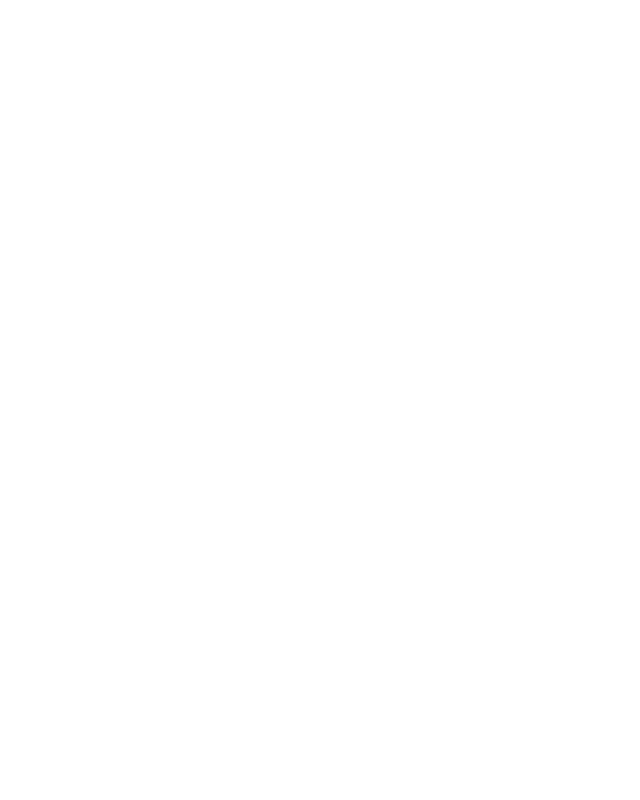
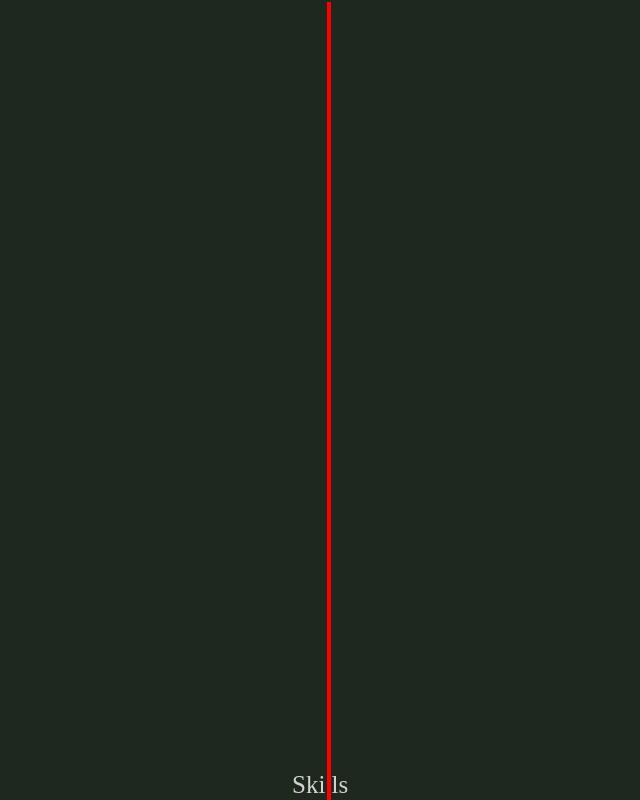
Before and after one commit to ikhyeons/Home, a React (Vite) app: page / in a window 1280 px wide. Shown: the top 800 px of the page, without its empty margins (581-1221 px from the left). Built offline with nearby package versions, Linux system fonts and the light colour scheme.

Commit message:
Update : 선 애니메이션 추가 및 첫 페이지 완료.

```diff
--- a/package.json
+++ b/package.json
@@ -12,6 +12,7 @@
   "dependencies": {
     "react": "^18.2.0",
     "react-dom": "^18.2.0",
+    "recoil": "^0.7.7",
     "styled-components": "^6.1.1"
   },
   "devDependencies": {
--- a/src/App.tsx
+++ b/src/App.tsx
@@ -1,5 +1,19 @@
+import Line from "./Components/Line";
+import Wrap from "./Components/Wrap";
+import { useRecoilState } from "recoil";
+import { AisWheelReady } from "./utils/recoilStore";
 function App() {
-  return <></>;
+  const [isWheelReady, setIsWheelReady] = useRecoilState(AisWheelReady);
+  const linePosition = [
+    [0, 300, 700],
+    [90, 0, -910],
+  ];
+  return (
+    <>
+      <Line r={90} ls={0} ts={-910} />
+      <Wrap />
+    </>
+  );
 }
 
 export default App;
--- /dev/null
+++ b/src/Components/Line.tsx
@@ -0,0 +1,26 @@
+import styled from "styled-components";
+import { drawLine, FadeIn } from "./animation";
+
+const SLine = styled.div<{ r: number; ls: number; ts: number }>`
+  height: 4px;
+  background-color: red;
+  transform-origin: left;
+  rotate: ${(props) => props.r}deg;
+  width: ${(props) =>
+    props.r > 90 && props.r <= 270
+      ? `min(calc(100vh / ${Math.cos(
+          (props.r * Math.PI) / 180
+        )} * (-1)), 1920px)`
+      : `min(calc(100vw / ${Math.cos((props.r * Math.PI) / 180)}), 1920px)`};
+  position: absolute;
+  transform: translate(${(props) => props.ls}px, ${(props) => props.ts}px);
+  animation: ${drawLine} 1.5s ease-out, ${FadeIn} 1s linear;
+  transition: rotate 2s, transform 2s;
+`;
+
+function Line({ r, ls, ts }: { r: number; ls: number; ts: number }) {
+  console.log(r);
+  return <SLine r={r} ls={ls} ts={ts} />;
+}
+
+export default Line;
--- /dev/null
+++ b/src/Components/Phase1.tsx
@@ -0,0 +1,28 @@
+import styled from "styled-components";
+import { SAbsoluteDiv, SAbsoluteSpan } from "./commonStyledComponent";
+
+const SSpan = styled.span`
+  margin: 0 10px;
+  color: grey;
+`;
+
+function Phase1() {
+  return (
+    <>
+      <SAbsoluteSpan style={{ fontSize: "30px" }} left={300} top={650}>
+        성익현 | FrontEnd Developer
+      </SAbsoluteSpan>
+      <SAbsoluteSpan right={10} top={675}>
+        Introduce
+      </SAbsoluteSpan>
+      <SAbsoluteDiv left={290} top={705}>
+        <SSpan>1999. 11. 23</SSpan>
+        <SSpan>경상국립대 전자공학과</SSpan>
+        <SSpan>경상남도 마산</SSpan>
+        <SSpan>skantrkwl789@naver.com</SSpan>
+      </SAbsoluteDiv>
+    </>
+  );
+}
+
+export default Phase1;
--- /dev/null
+++ b/src/Components/Phase2.tsx
@@ -0,0 +1,19 @@
+import {
+  SAbsoluteDiv,
+  SAbsoluteSpan,
+} from "../Components/commonStyledComponent";
+function Phase2() {
+  return (
+    <>
+      <SAbsoluteSpan
+        style={{ fontSize: "25px", color: "lightgrey" }}
+        left={873}
+        bottom={1}
+      >
+        Ski ls
+      </SAbsoluteSpan>
+    </>
+  );
+}
+
+export default Phase2;
--- /dev/null
+++ b/src/Components/Wrap.tsx
@@ -0,0 +1,36 @@
+import Phase1 from "./Phase1";
+import styled from "styled-components";
+import { useState, useEffect } from "react";
+import Phase2 from "./Phase2";
+import { useRecoilState } from "recoil";
+import { AisWheelReady } from "../utils/recoilStore";
+const SWrap = styled.section`
+  background: rgb(30, 40, 30);
+  height: 100dvh;
+  width: 100dvw;
+  overflow: hidden;
+`;
+
+function Wrap() {
+  const [phase, setPhase] = useState(2);
+  const [isWheelReady, setIsWheelReady] = useRecoilState(AisWheelReady);
+  useEffect(() => {
+    setTimeout(() => {
+      setIsWheelReady(true);
+    }, 1000);
+  }, []);
+  return (
+    <SWrap
+      onWheel={(e) => {
+        if (isWheelReady) {
+          if (e.deltaY > 0) console.log("down");
+          else console.log("up");
+        }
+      }}
+    >
+      {phase == 1 ? <Phase1 /> : phase == 2 ? <Phase2 /> : null}
+    </SWrap>
+  );
+}
+
+export default Wrap;
--- /dev/null
+++ b/src/Components/animation.ts
@@ -0,0 +1,47 @@
+import { keyframes } from "styled-components";
+
+export const drawLine = keyframes<{ r: number }>`
+  0% {
+    width : 0px;
+  }
+
+  100% {
+    width: ${(props) =>
+      props.r > 90 && props.r <= 270
+        ? `calc(100vh / ${Math.cos((props.r * Math.PI) / 180)} * (-1))`
+        : `calc(100vw / ${Math.cos((props.r * Math.PI) / 180)})`};
+  }
+`;
+
+export const FadeIn = keyframes`
+  0% {
+    opacity : 0.3;
+  }
+  100% {
+    opacity : 1;
+  }
+`;
+
+export const FadeUp = keyframes`
+  0% {
+    opacity : 0;
+    transform : translateY(10px);
+  }
+  100% {
+    opacity : 1;
+    transform : translateY(0px);
+  }
+`;
+
+export const FadeinLeft = keyframes`
+  0% {
+    opacity : 0;
+    transform : translateX(-10px);
+  }
+  100% {
+    opacity : 1;
+    transform : translateX(0px);
+  }
+`;
+
+export default {};
--- /dev/null
+++ b/src/Components/commonStyledComponent.ts
@@ -0,0 +1,28 @@
+import styled from "styled-components";
+
+export const SAbsoluteDiv = styled.div<{
+  left?: number;
+  top?: number;
+  right?: number;
+  bottom?: number;
+}>`
+  position: absolute;
+  ${(props) => (props.left ? `left: ${props.left}px` : null)};
+  ${(props) => (props.right ? `right: ${props.right}px` : null)};
+  ${(props) => (props.top ? `top: ${props.top}px` : null)};
+  ${(props) => (props.bottom ? `bottom: ${props.bottom}px` : null)};
+`;
+export const SAbsoluteSpan = styled.span<{
+  left?: number;
+  top?: number;
+  right?: number;
+  bottom?: number;
+}>`
+  position: absolute;
+  ${(props) => (props.left ? `left: ${props.left}px` : null)};
+  ${(props) => (props.right ? `right: ${props.right}px` : null)};
+  ${(props) => (props.top ? `top: ${props.top}px` : null)};
+  ${(props) => (props.bottom ? `bottom: ${props.bottom}px` : null)};
+`;
+
+export default {};
--- a/src/main.css
+++ b/src/main.css
@@ -2,9 +2,11 @@
   margin: 0px;
   padding: 0px;
   box-sizing: border-box;
+  color: white;
 }
 body {
   overflow-x: hidden;
+  overflow-y: hidden;
 }
 li {
   list-style: none;
--- a/src/main.tsx
+++ b/src/main.tsx
@@ -2,9 +2,12 @@
 import ReactDOM from "react-dom/client";
 import App from "./App.tsx";
 import "./main.css";
+import { RecoilRoot } from "recoil";
 
 ReactDOM.createRoot(document.getElementById("root")!).render(
   <React.StrictMode>
-    <App />
+    <RecoilRoot>
+      <App />
+    </RecoilRoot>
   </React.StrictMode>
 );
--- /dev/null
+++ b/src/utils/recoilStore.ts
@@ -0,0 +1,5 @@
+import { atom } from "recoil";
+
+export const AisWheelReady = atom({ key: "AisWheelReady", default: false });
+
+export default {};
```
Also changed, not shown: 1 other file (tests, documents, lock files or other folders).
